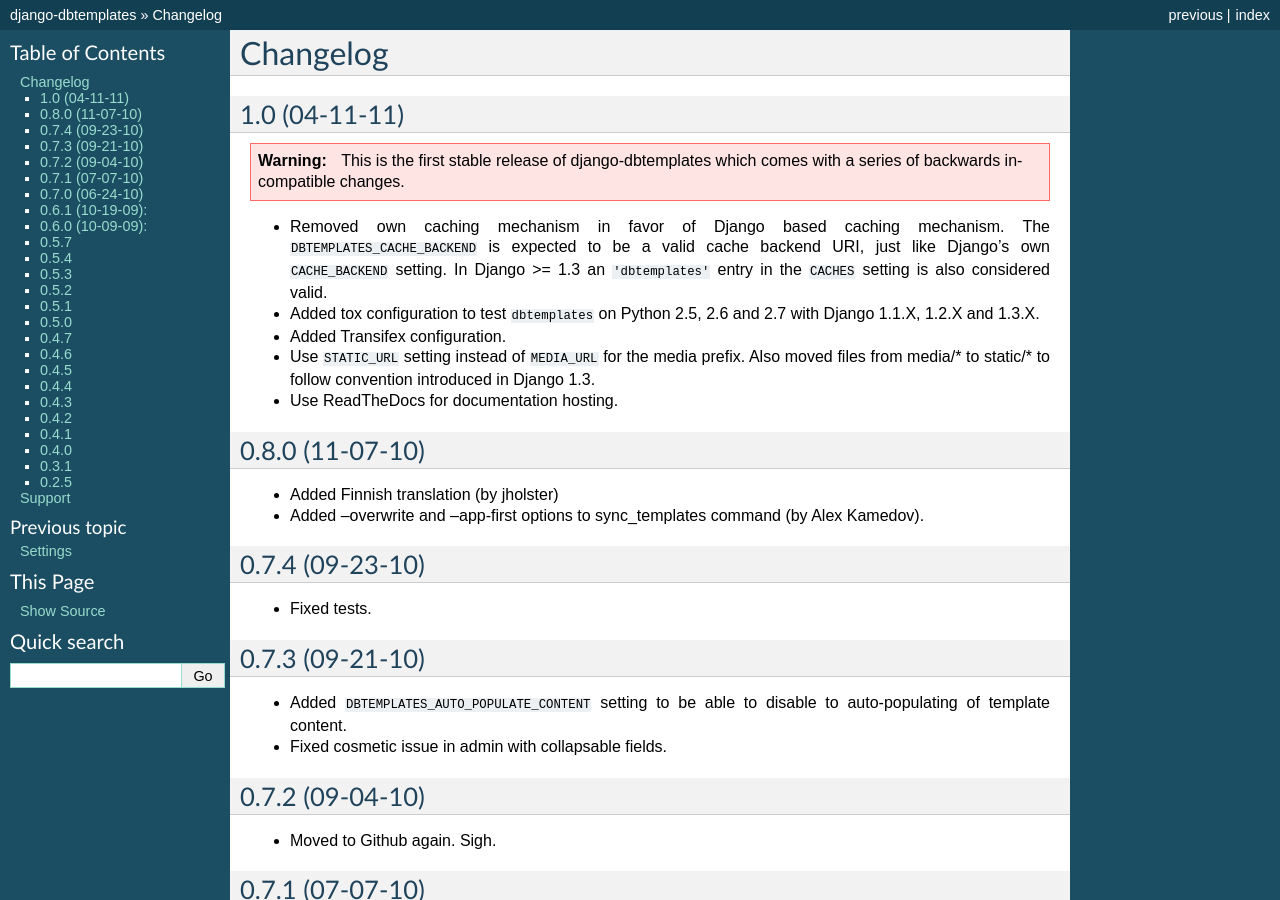
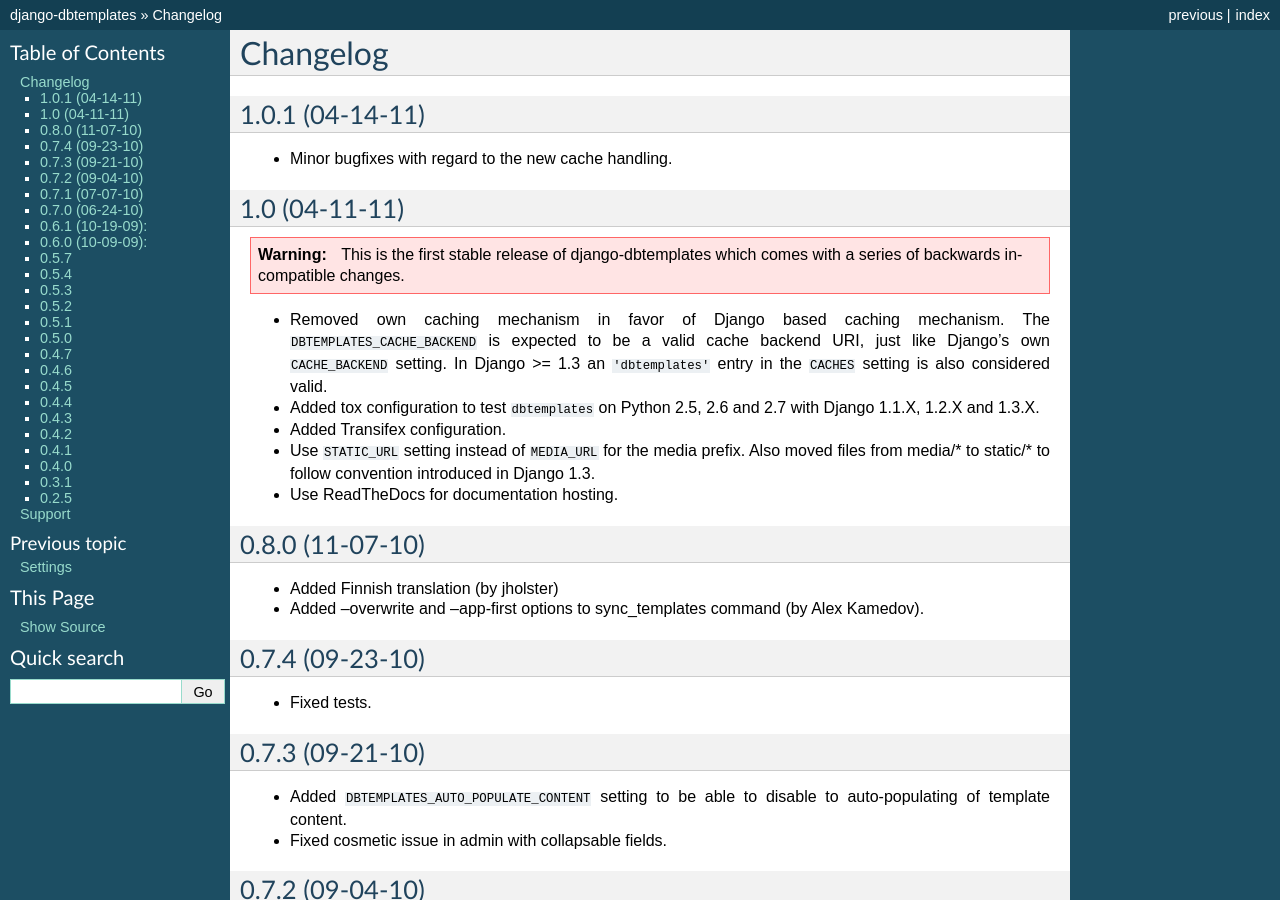
Before and after one commit to jazzband/django-dbtemplates, a Sphinx documentation site: the page built from docs/changelog.txt, in a window 1280 px wide and 900 px high. Built offline with Sphinx 7.4.7, drawn with Linux system fonts in a browser that asks for light colours.

Commit message:
Forgot to update changelog.

```diff
--- a/docs/changelog.txt
+++ b/docs/changelog.txt
@@ -1,5 +1,10 @@
 Changelog
 =========
+
+1.0.1 (04-14-11)
+----------------
+
+* Minor bugfixes with regard to the new cache handling.
 
 1.0 (04-11-11)
 --------------
```
